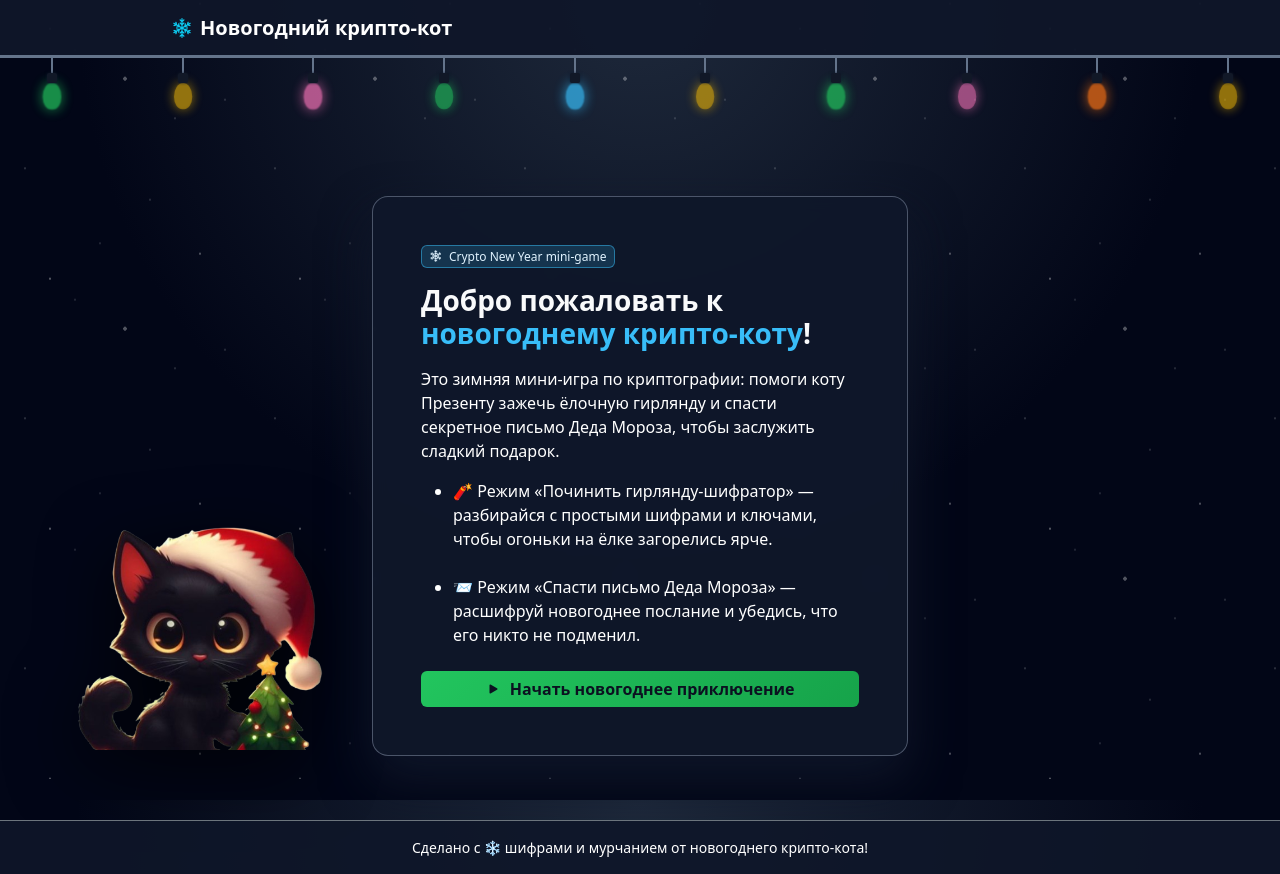
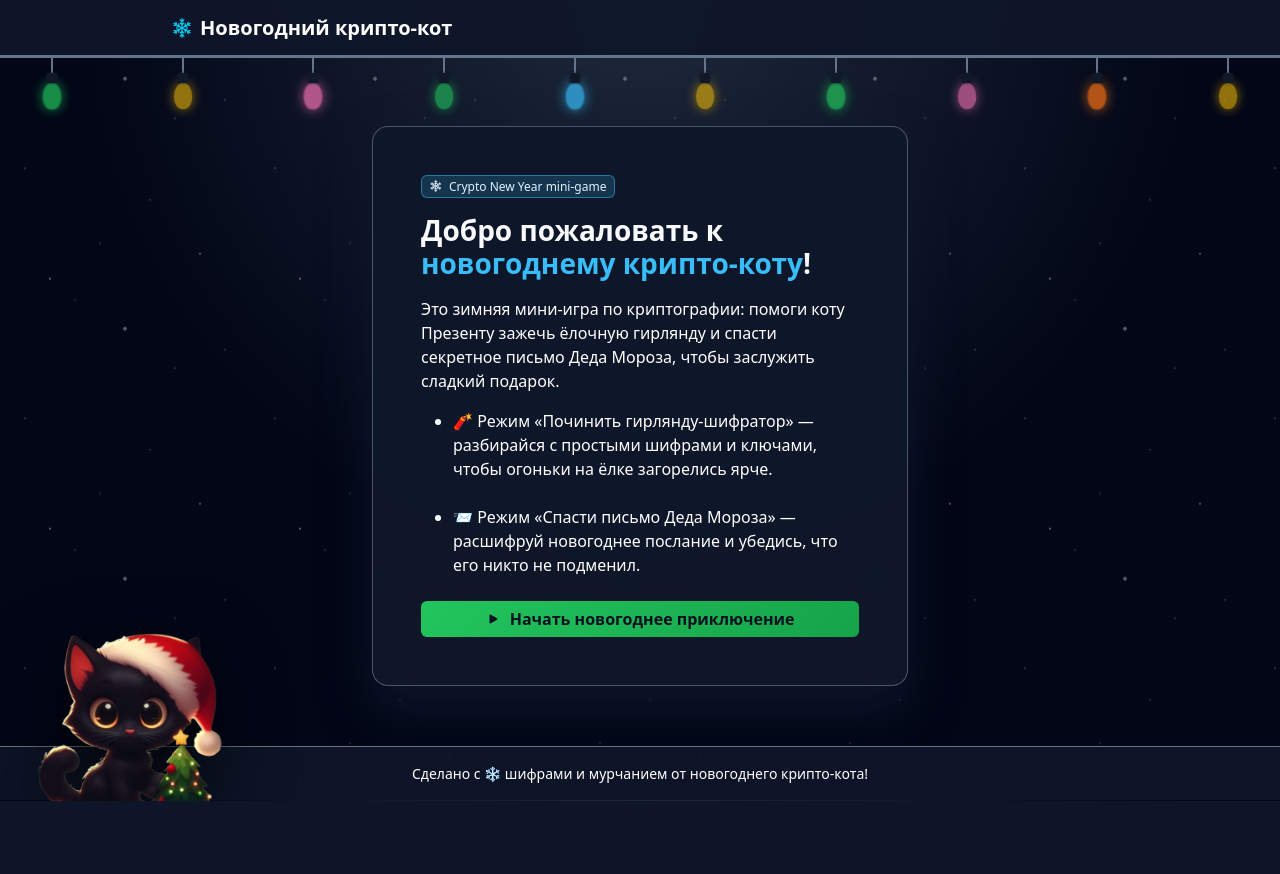
Before and after one commit to skilmee/Ctf_flask, a Flask app: page / in a window 1280 px wide. After the commit the page ends 801 px from the top, so only its background shows below. Run offline with Flask 3, Linux system fonts and the light colour scheme.

Commit message:
Update base.html

```diff
--- a/templates/base.html
+++ b/templates/base.html
@@ -35,15 +35,16 @@
         main {
             flex: 1 0 auto;
             position: relative;
-            z-index: 2;              /* ниже гирлянды */
-            padding-top: 140px;      /* контент ниже гирлянды на десктопе */
-            padding-bottom: 40px;
+            z-index: 2;
+            padding-top: 70px;
+            padding-bottom: 0px;
         }
 
         footer {
             flex-shrink: 0;
-            position: relative;
+            position: relative; /* важно для абсолютного кота */
             z-index: 2;
+            overflow: visible;
         }
 
         .navbar-brand span {
@@ -143,7 +144,7 @@
             color: #fee2e2;
         }
 
-        /* гирлянда: обёртка фиксированная, сама гирлянда внутри */
+        /* гирлянда */
         .garland-wrapper {
             position: fixed;
             top: 0;
@@ -155,7 +156,7 @@
 
         .garland {
             position: relative;
-            top: 55px;   /* расстояние от верха окна до провода */
+            top: 55px;
             width: 100%;
             height: 120px;
         }
@@ -313,17 +314,17 @@
             100% { transform: translate3d(0, 40px, 0); }
         }
 
-        /* котик */
+        /* котик, привязанный к футеру */
         .crypto-cat {
-            position: fixed;
-            left: 40px;
-            bottom: 50px;
-            z-index: 2;
+            position: absolute;
+            left: 10px;
+            top: -130px; /* насколько кот выступает над футером, можно подправить */
+            z-index: 1;
             pointer-events: none;
         }
 
         .crypto-cat img {
-            max-width: 320px;
+            max-width: 240px;
             height: auto;
             filter: drop-shadow(0 18px 35px rgba(0,0,0,0.75));
         }
@@ -338,7 +339,6 @@
             max-width: 960px;
         }
 
-        /* скрываем гирлянду и убираем лишний отступ на телефоне */
         @media (max-width: 576px) {
             .garland-wrapper {
                 display: none;
@@ -363,11 +363,6 @@
 <div class="snow snow--front"></div>
 <div class="snow snow--back"></div>
 <div class="snow snow--back-2"></div>
-
-<div class="crypto-cat">
-  <img src="{{ url_for('static', filename='cat2.png') }}"
-       alt="Новогодний крипто‑кот">
-</div>
 
 <nav class="navbar navbar-expand-lg navbar-dark"
      style="background: rgba(15,23,42,0.95); position: relative; z-index: 3;">
@@ -422,6 +417,11 @@
 </main>
 
 <footer class="border-top border-secondary py-3 mt-4" style="background: rgba(15,23,42,0.9);">
+  <div class="crypto-cat">
+    <img src="{{ url_for('static', filename='cat2.png') }}"
+         alt="Новогодний крипто‑кот">
+  </div>
+
   <div class="container text-center small">
     Сделано с ❄️ шифрами и мурчанием от новогоднего крипто‑кота!
   </div>
```
